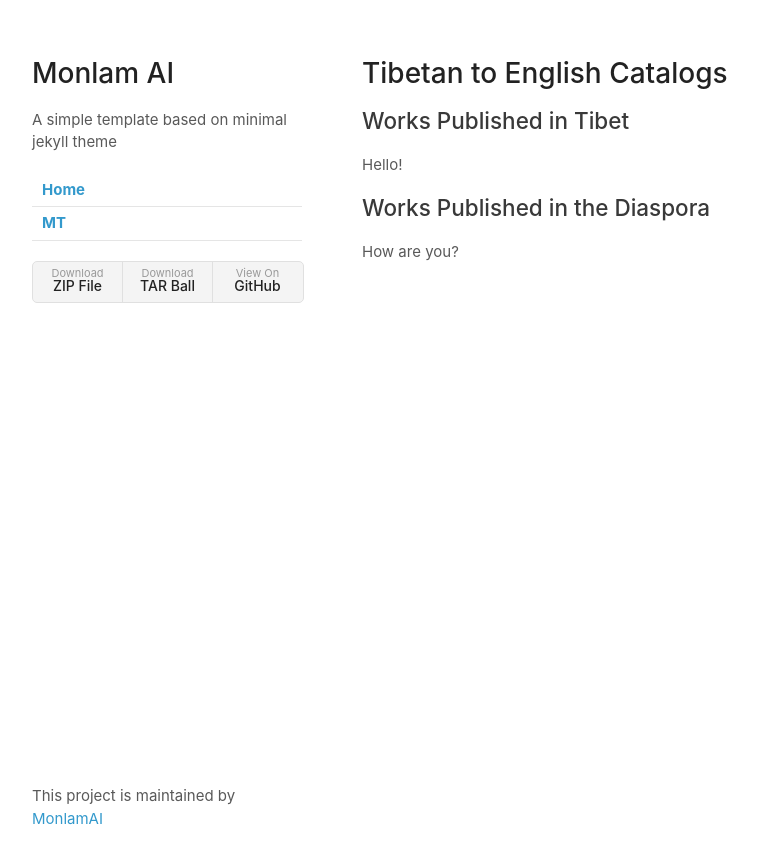
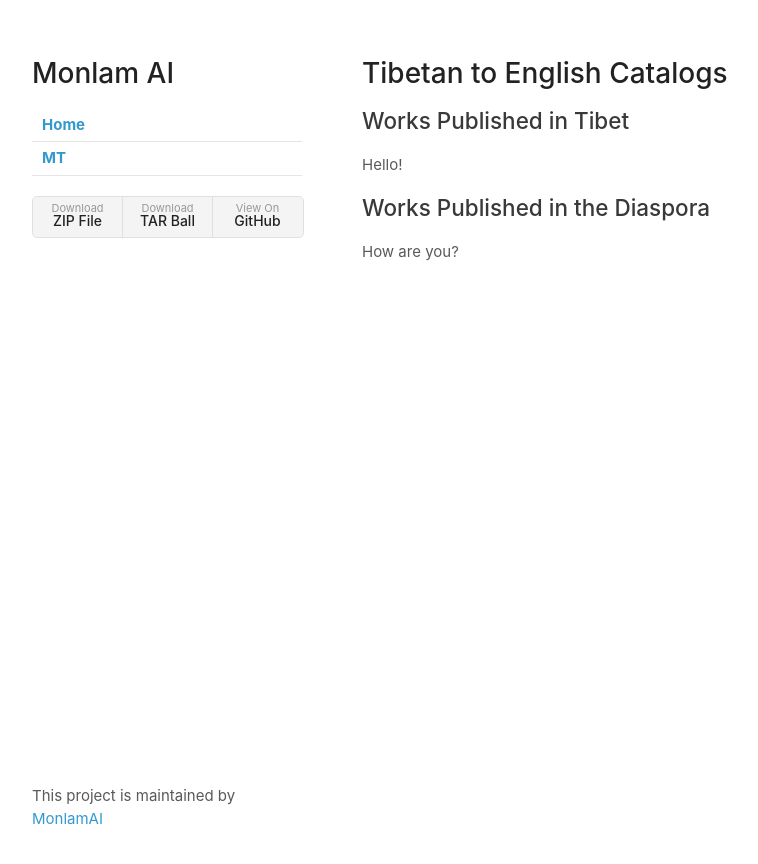
Before and after one commit to MonlamAI/monlam.ai, a Jekyll site: the page built from mt.md, in a window 1280 px wide. Shown: the top 864 px of the page, without its empty margins (68-826 px from the left). Built offline with Jekyll 4.4.1, drawn with Linux system fonts in a browser that asks for light colours; our own code applies the rules of GitHub Pages for plain Markdown files; the repository's description, which GitHub fills in, is left out.

Commit message:
Update _config.yml

```diff
--- a/_config.yml
+++ b/_config.yml
@@ -1,6 +1,6 @@
 theme: jekyll-theme-minimal
 title: Monlam AI
-description: A simple template based on minimal jekyll theme
+description:
 show_downloads: True
 navigation:
   - title: Home
```
